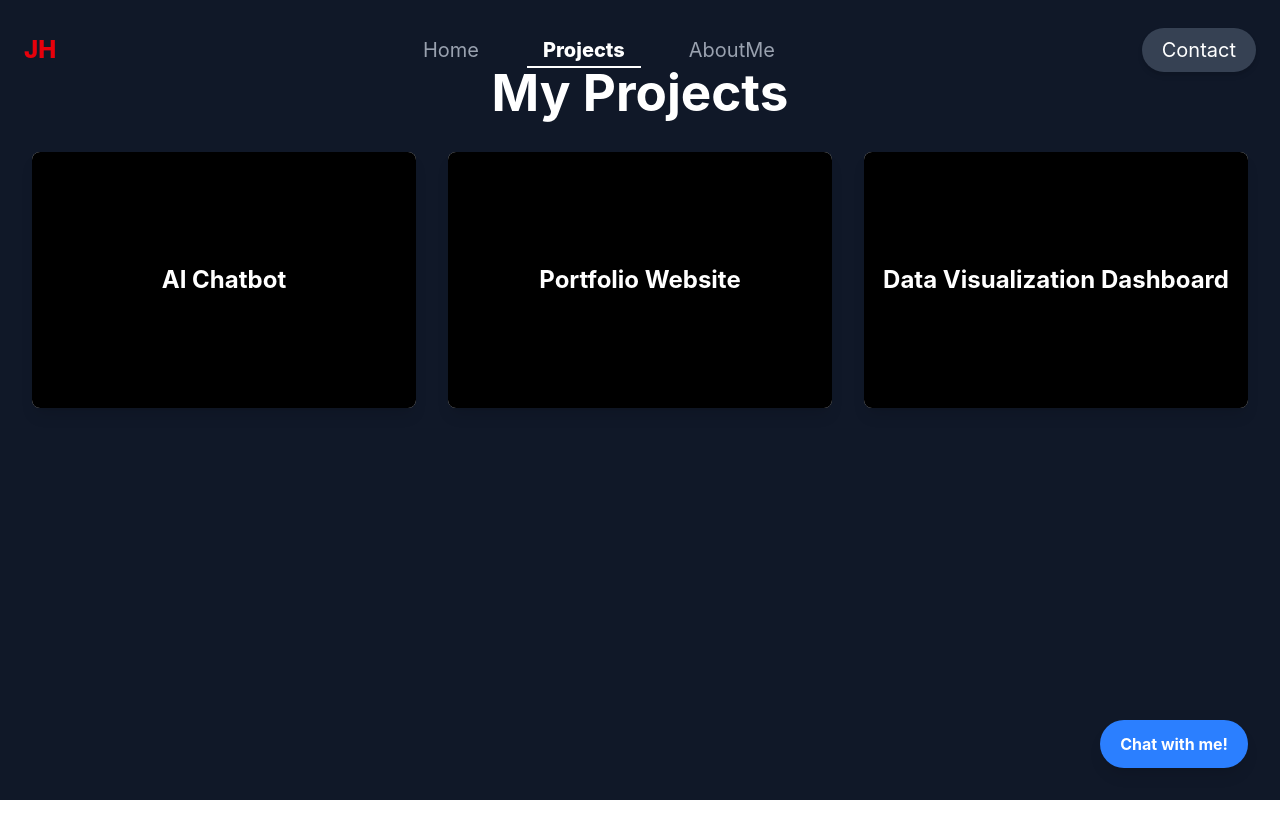
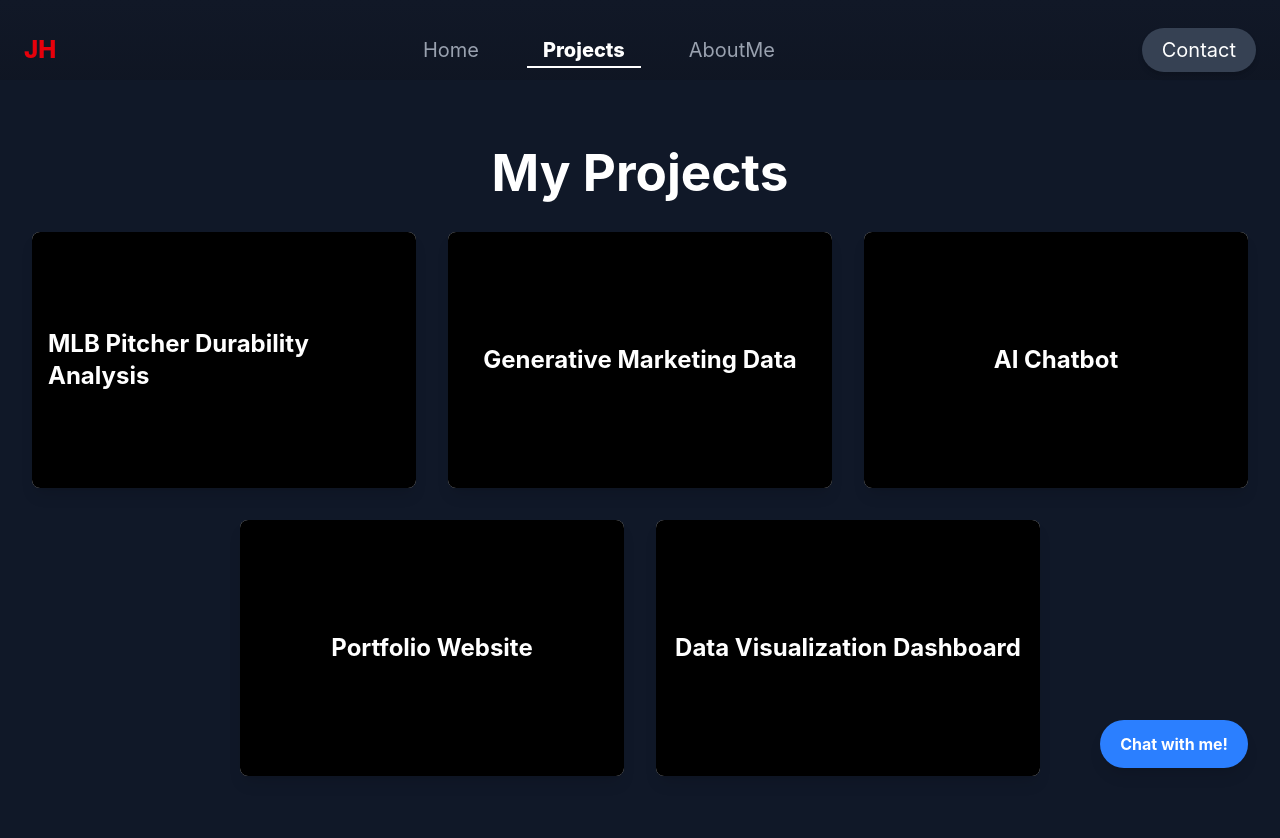
Before and after one commit to jnhuang02/juno, a React (Vite) app in the folder my-app/: page /Projects in a window 1280 px wide. Shown: the top 838 px of the page. Before the commit the page ends 800 px from the top, so only its background shows below. Built offline with nearby package versions, Linux system fonts and the light colour scheme.

Commit message:
Update Projects.jsx

```diff
--- a/my-app/src/components/Projects.jsx
+++ b/my-app/src/components/Projects.jsx
@@ -4,6 +4,18 @@ import ProjectCard from "./ProjectCard"; // Import ProjectCard component
 const Projects = () => {
   // Array of project data
   const projects = [
+    {
+      title: "MLB Pitcher Durability Analysis",
+      description: "An insight into MLB and pitching",
+      image: "https://via.placeholder.com/400", // Replace with actual project image
+      link: "https://example.com/ai-chatbot" // Replace with actual project link
+    },
+    {
+      title: "Generative Marketing Data",
+      description: "Create artificial data using SMOTE",
+      image: "https://via.placeholder.com/400", // Replace with actual project image
+      link: "https://example.com/ai-chatbot" // Replace with actual project link
+    },
     {
       title: "AI Chatbot",
       description: "An interactive chatbot powered by NLP and AI models.",
@@ -25,7 +37,7 @@ const Projects = () => {
   ];
 
   return (
-    <div className="min-h-screen bg-gray-900 text-white py-16 px-6">
+    <div className="min-h-screen bg-gray-900 text-white mt-[80px] py-16 px-6">
       <h1 className="text-4xl font-bold text-center mb-8">My Projects</h1>
       <div className="flex flex-wrap justify-center gap-8">
         {projects.map((project, index) => (
```
